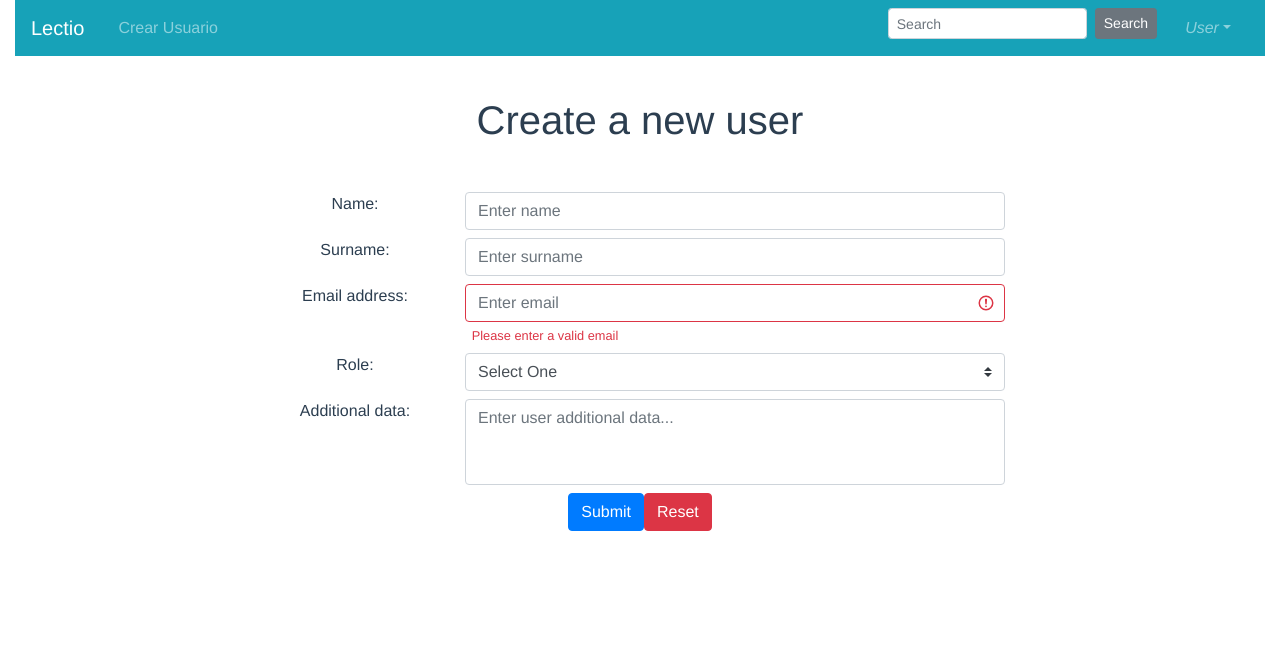
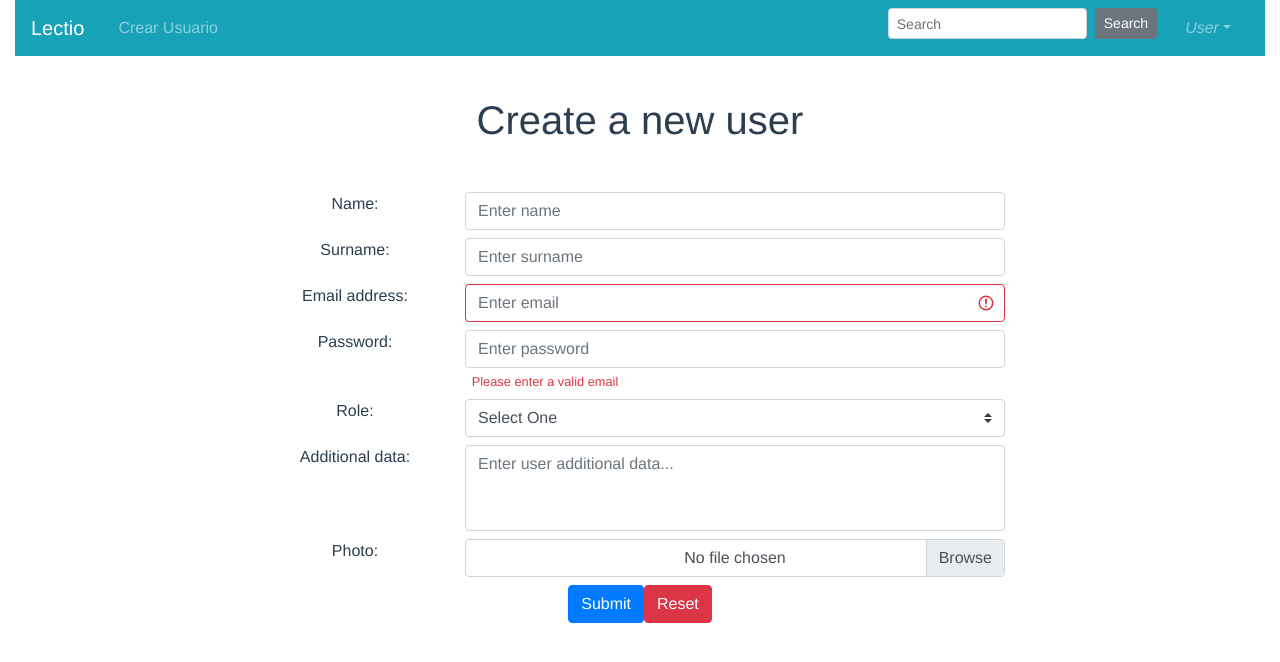
Before and after one commit to adripenate/Lectio-Frontend, a Vue app: page /#/createUser in a window 1280 px wide. Shown: the top 662 px of the page. Built offline with nearby package versions, Linux system fonts and the light colour scheme.

Commit message:
Added password and file input. Fixed connection with the backend

```diff
--- a/src/APIService.js
+++ b/src/APIService.js
@@ -1,6 +1,9 @@
 import axios from 'axios';
 
-const API_URL = 'http://localhost:8080';
+const API_URL = 'http://localhost:8080/api';
+const headers = {
+    'Content-Type': 'application/json'
+  }
 
 export class APIService {
 
@@ -8,7 +11,9 @@ export class APIService {
 
     createUser(user){
         const url = `${API_URL}/users`;
-        return axios.put(url, user);
+        return axios.post(url, user, {
+            headers: headers
+        });
     }
 
     getSomething() {
--- a/src/components/CreateUser.vue
+++ b/src/components/CreateUser.vue
@@ -8,7 +8,7 @@
             <b-col md="6">
                 <b-form-input
                     id="name-field"
-                    v-model="form.name"
+                    v-model="form.firstName"
                     required
                     placeholder="Enter name"
                 ></b-form-input>
@@ -20,7 +20,7 @@
             <b-col md="6">
                 <b-form-input
                     id="surname-field"
-                    v-model="form.surname"
+                    v-model="form.lastName"
                     required
                     placeholder="Enter surname"
                 ></b-form-input>
@@ -37,6 +37,19 @@
                     type="email"
                     required
                     placeholder="Enter email"
+                ></b-form-input>
+            </b-col>
+        </b-row>
+
+        <b-row class="mt-2">
+            <b-col md="2" offset="2"><label for="password-field">Password:</label></b-col>
+            <b-col md="6">
+                <b-form-input
+                    id="password-field"
+                    v-model="form.password"
+                    type="password"
+                    required
+                    placeholder="Enter password"
                 ></b-form-input>
             </b-col>
         </b-row>
@@ -66,11 +79,22 @@
             <b-col md="6">
                 <b-form-textarea
                     id="additional-data-field"
-                    v-model="form.additionalData"
+                    v-model="form.additional"
                     placeholder="Enter user additional data..."
                     rows="3"
                     max-rows="6"
                 ></b-form-textarea>
+            </b-col>
+        </b-row>
+
+        <b-row class="mt-2">
+            <b-col md="2" offset="2"><label for="photo-field">Photo:</label></b-col>
+            <b-col md="6">
+                <b-form-file
+                    id="photo-field"
+                    v-model="form.photo"
+                    type="file"
+                ></b-form-file>
             </b-col>
         </b-row>
 
@@ -89,11 +113,13 @@
     data() {
       return {
         form: {
-          name: '',
-          surname: '',
+          firstName: '',
+          lastName: '',
           email: '',
+          password: '',
+          photo: '',
           role: null,
-          additionalData: ''
+          additional: ''
         },
         roles: [{ text: 'Select One', value: null }, 'Student', 'Librarian', 'Administrator'],
         show: true
@@ -111,16 +137,19 @@
       onSubmit(evt) {
         evt.preventDefault()
         const apiService = new APIService();
+        console.log(JSON.stringify(this.form));
         apiService.createUser(JSON.stringify(this.form));
       },
       onReset(evt) {
         evt.preventDefault()
         // Reset our form values
-        this.form.name = ''
-        this.form.surname = ''
+        this.form.firstName = ''
+        this.form.lastName = ''
         this.form.email = ''
+        this.form.password = '',
+        this.form.photo = '',
         this.form.role = null
-        this.form.additionalData = ''
+        this.form.additional = ''
         // Trick to reset/clear native browser form validation state
         this.show = false
         this.$nextTick(() => {
```
